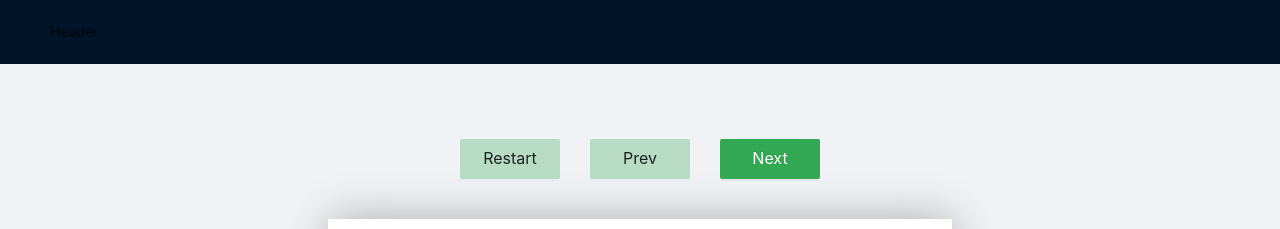
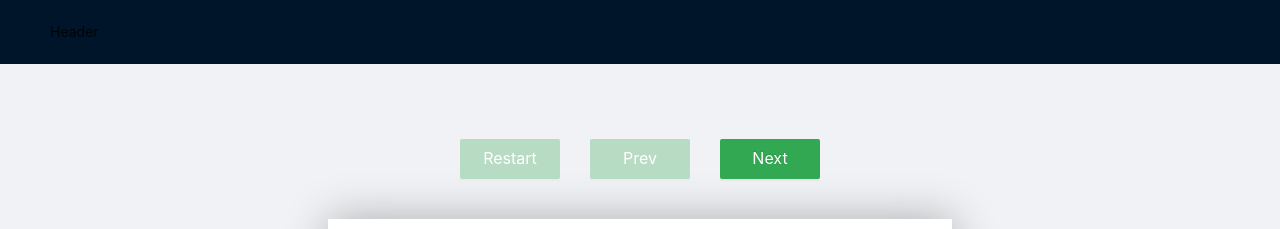
Before and after one commit to Sbarcenas/react-exam-cuc, a React (Create React App) app: page / in a window 1280 px wide. Shown: the top 229 px of the page. Built offline with nearby package versions, Linux system fonts and the light colour scheme.

Commit message:
Some minimalistic changes

```diff
--- a/src/views/Home.js
+++ b/src/views/Home.js
@@ -12,12 +12,17 @@ const Main = styled(Content)`
 const CustomButton = styled(Button).attrs(()=>({size: 'large'}))`
     margin: 0 15px;
     min-width: 100px;
+    color: white;
+    &:hover {
+        opacity: 0.8;
+        background: rgba(50, 168, 82);
+    }
     ${({type}) => type === 'primary' ? css`
             background: rgba(50, 168, 82);
             border: none;
             &:focus {
                 outline: none;
-                box-shadow: 0px 0px 2px red;
+                box-shadow: 1px 1px 10px rgba(50, 168, 82, .4);
                 background: rgba(50, 168, 82);
                 color: white;
             }
@@ -26,7 +31,7 @@ const CustomButton = styled(Button).attrs(()=>({size: 'large'}))`
             border: none;
               &:focus {
                 outline: none;
-                box-shadow: 0px 0px 2px red;
+                border: 1px solid rgba(50, 168, 82);
                 background: rgba(50, 168, 82, .3);
                 color: white;
               }
```
